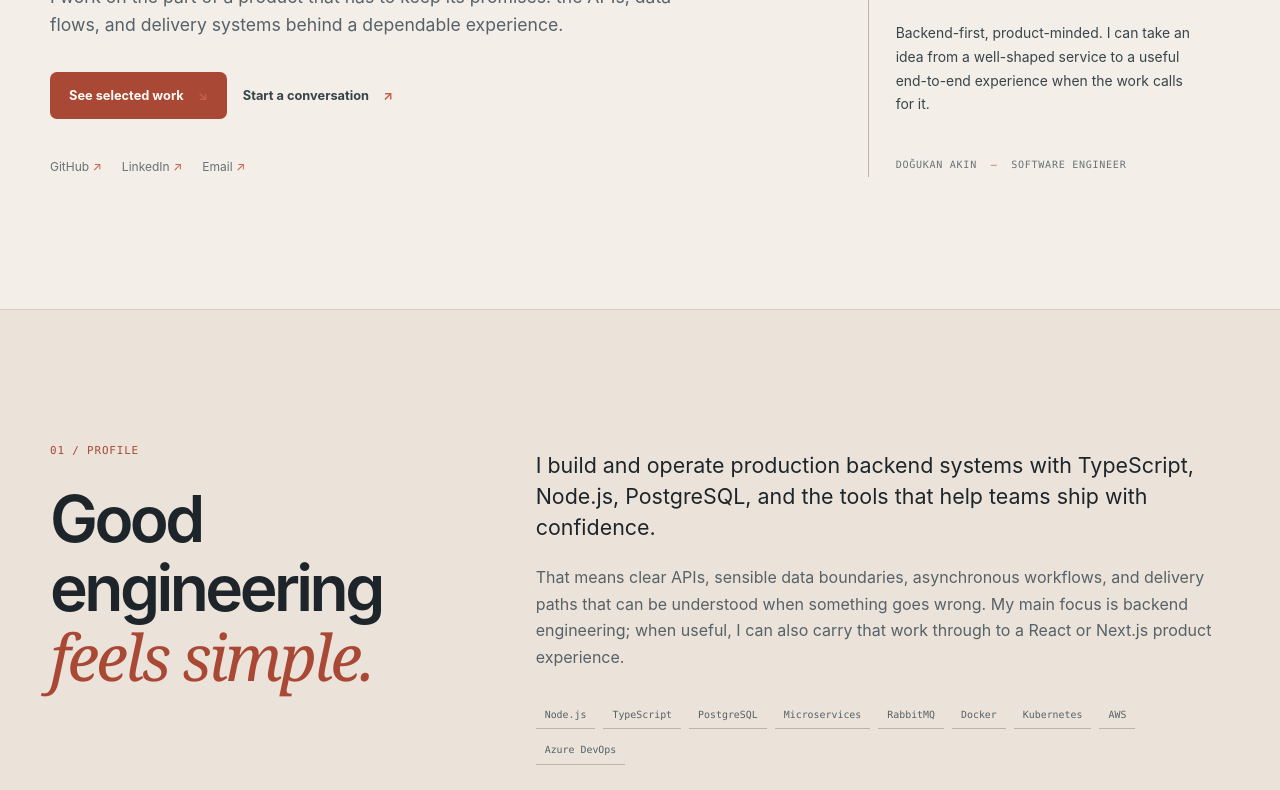
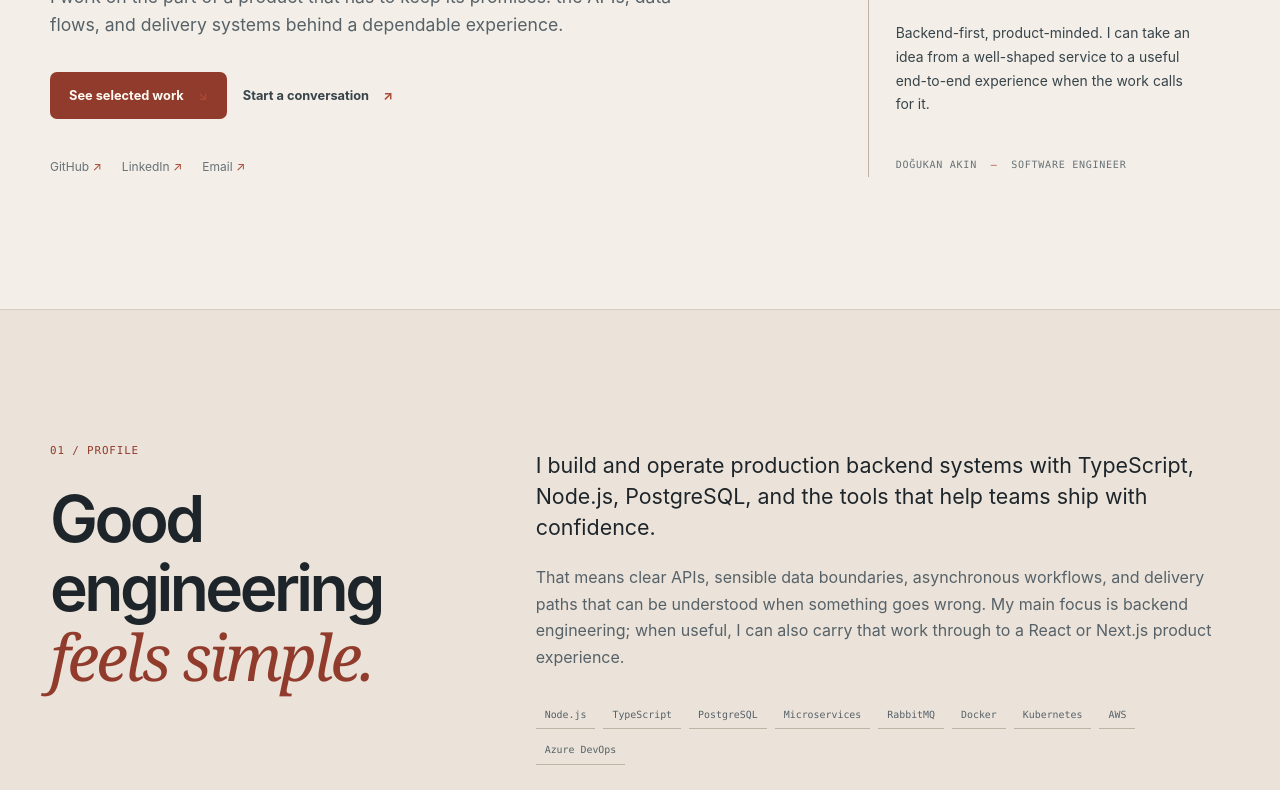
Before and after one commit to dogukanakin/dogukanakin.github.io, a plain HTML site: page index.html in a window 1280 px wide. Shown: the part 742-1532 px from the top of the page. Drawn offline with Linux system fonts and the light colour scheme.

Commit message:
Improve light-theme contrast

```diff
--- a/styles.css
+++ b/styles.css
@@ -9,10 +9,10 @@
   --muted-strong: #566168;
   --line: #d6ccc0;
   --line-strong: #bfb3a6;
-  --accent: #c55f49;
-  --accent-strong: #a84835;
-  --accent-hover: #913b2c;
-  --accent-soft: rgba(197, 95, 73, .12);
+  --accent: #a84835;
+  --accent-strong: #913b2c;
+  --accent-hover: #7e2f24;
+  --accent-soft: rgba(168, 72, 53, .12);
   --button-text: #fffaf3;
   --max: 1180px;
 }
```
